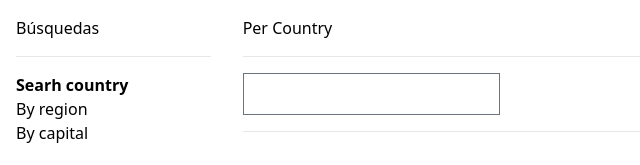
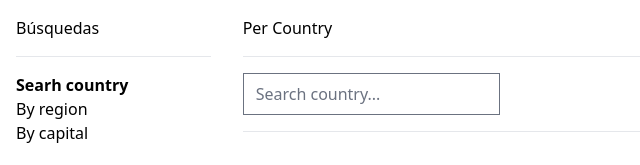
Before and after one commit to sifloz/search-countries-app, an Angular app: page / in a window 1280 px wide. Shown: the top 165 px of the page, without its empty margins (0-640 px from the left). Built offline with nearby package versions, Linux system fonts and the light colour scheme.

Commit message:
Referenced debouncer emitter and added placeholder

```diff
--- a/src/app/country/pages/per-country/per-country.component.html
+++ b/src/app/country/pages/per-country/per-country.component.html
@@ -3,6 +3,8 @@
 <div class="flex flex-row w-full">
     <app-country-input
         (onEnter)="searchHandler($event)"
+        (onDebounce)="suggestionsHandler($event)"
+        placeholder="Search country..."
     ></app-country-input>
 </div>
 <hr class="my-4">
```
